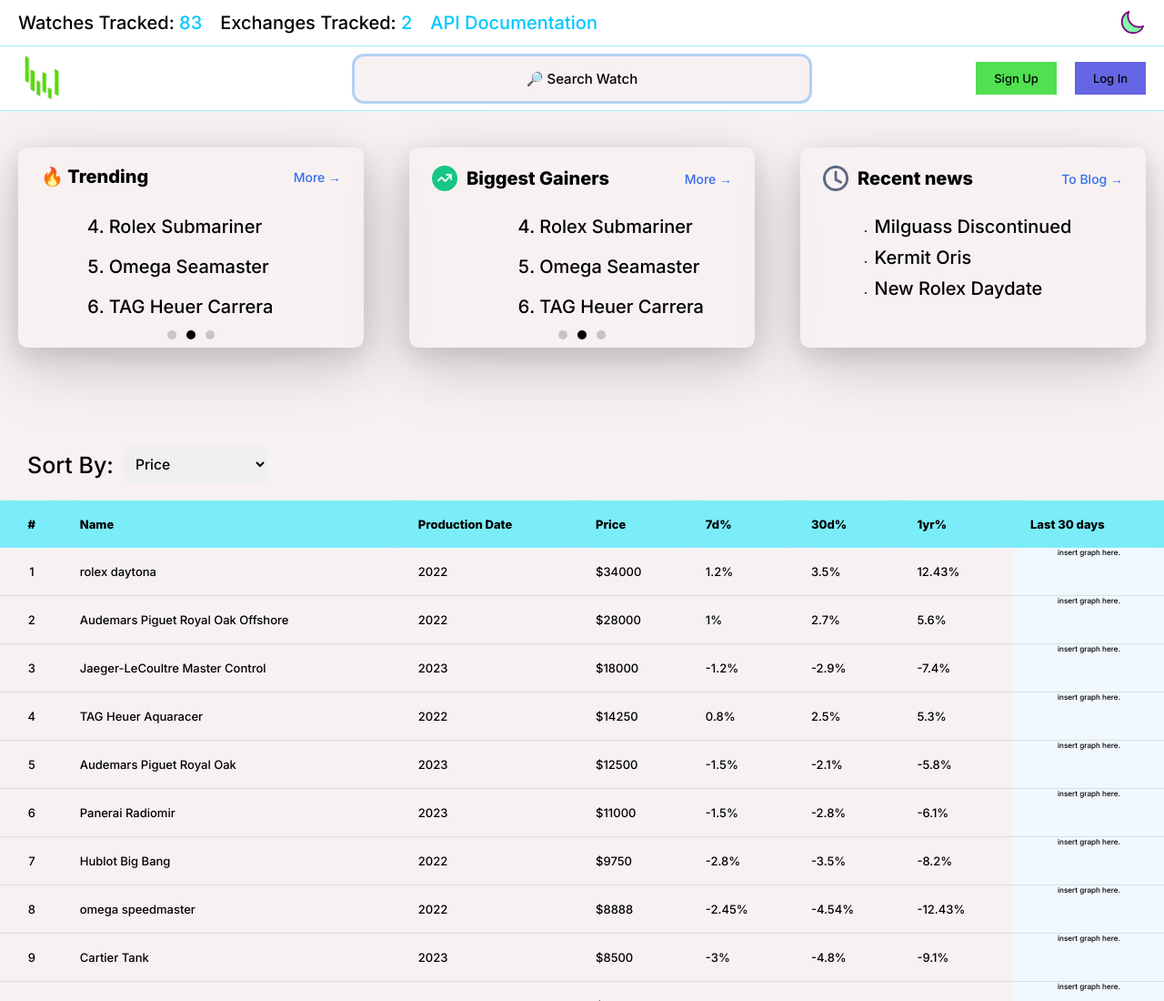
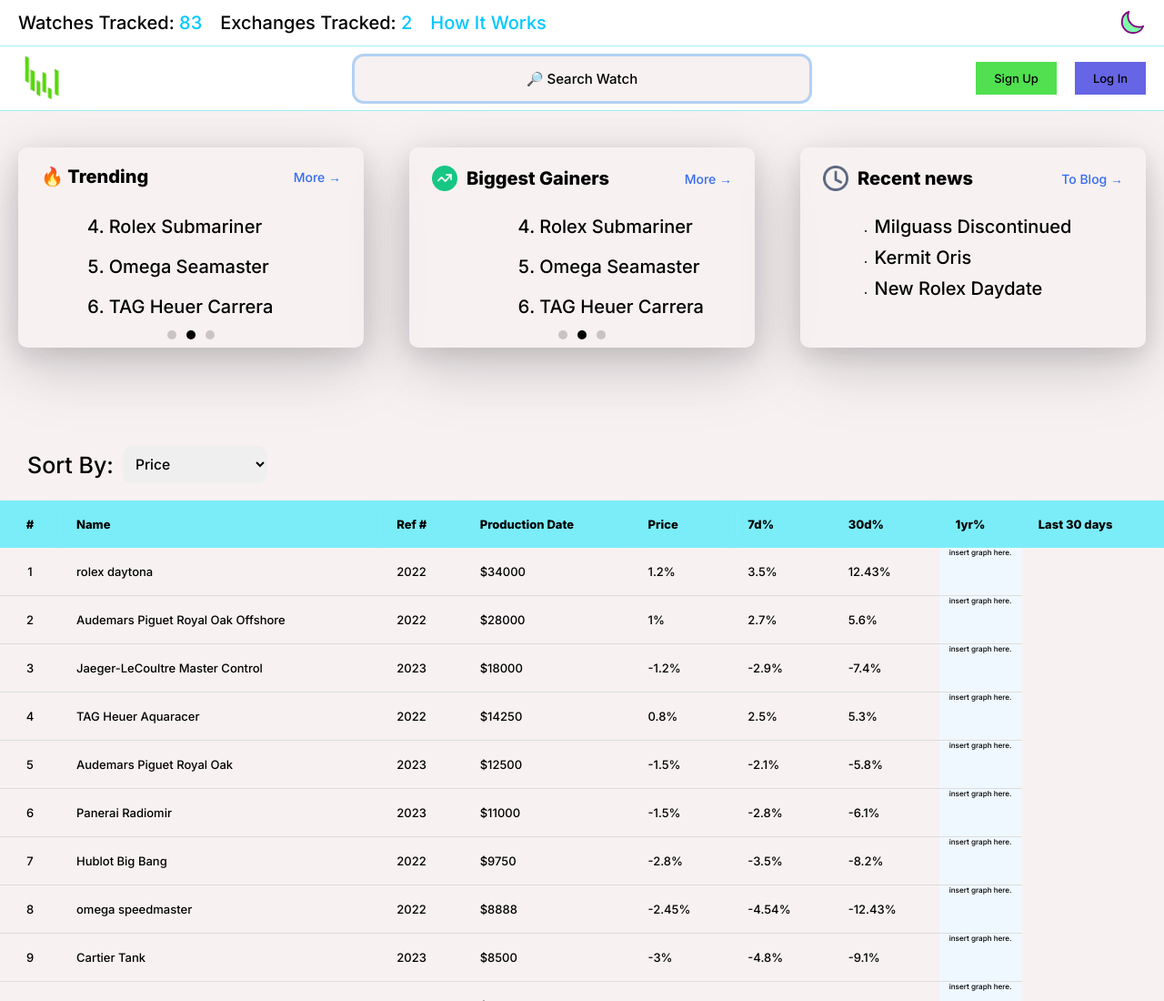
Before and after one commit to JoshuaPoon1/Watchfolio.app, a plain HTML site: page watchfolio-project/index.html in a window 1280 px wide. Shown: the top 1100 px of the page at 91% size. Drawn offline with nearby package versions, Linux system fonts and the light colour scheme; files that its build step writes are made by us from their sources.

Commit message:
Update index.html

```diff
--- a/watchfolio-project/index.html
+++ b/watchfolio-project/index.html
@@ -5,11 +5,7 @@
     Made by Joshua Poon :p
     All source code can be found on
     https://github.com/JoshuaPoon1/Watchfolio.app
-    Fork to your hearts desire.
-     / _ \
-   \_\(_)/_/
-    _//"\\_
-     /   \
+
     *********************************
   -->
   <head>
@@ -25,6 +21,9 @@
     <link rel="stylesheet" href="../styles/media.css" />
     <script type="module" src="../app.js" defer></script>
     <script type="module" src="../script.js" defer></script>
+    <script src="https://d3js.org/d3.v4.js"></script>
+    <script type="module" src="../LPgraph.js" defer></script>
+
 
     <title>Watchfolio</title>
   </head>
@@ -39,7 +38,7 @@
             Exchanges Tracked: <a href="#" class="wf-link et">2</a>
           </div>
           <div class="header-text">
-           <a href="apidocs.html" class="wf-link">API Documentation</a>
+           <a href="how.html" class="wf-link">How It Works</a>
           </div>
 
         </div>
@@ -190,6 +189,7 @@
           <tr>
             <th>#</th>
             <th>Name</th>
+            <th>Ref #</th>
             <th>Production Date</th>
             <th>Price</th>
             <th>7d%</th>
```
